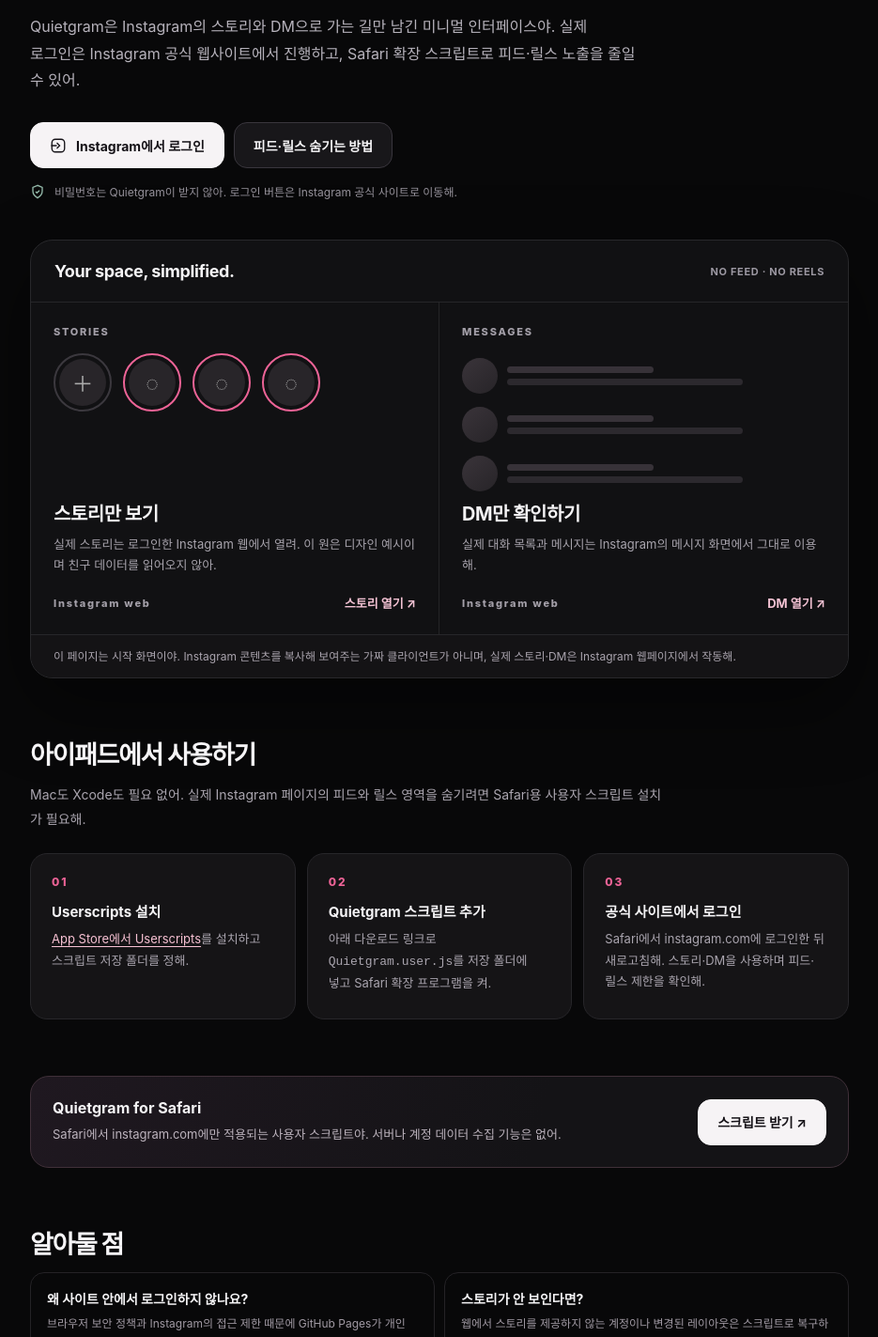
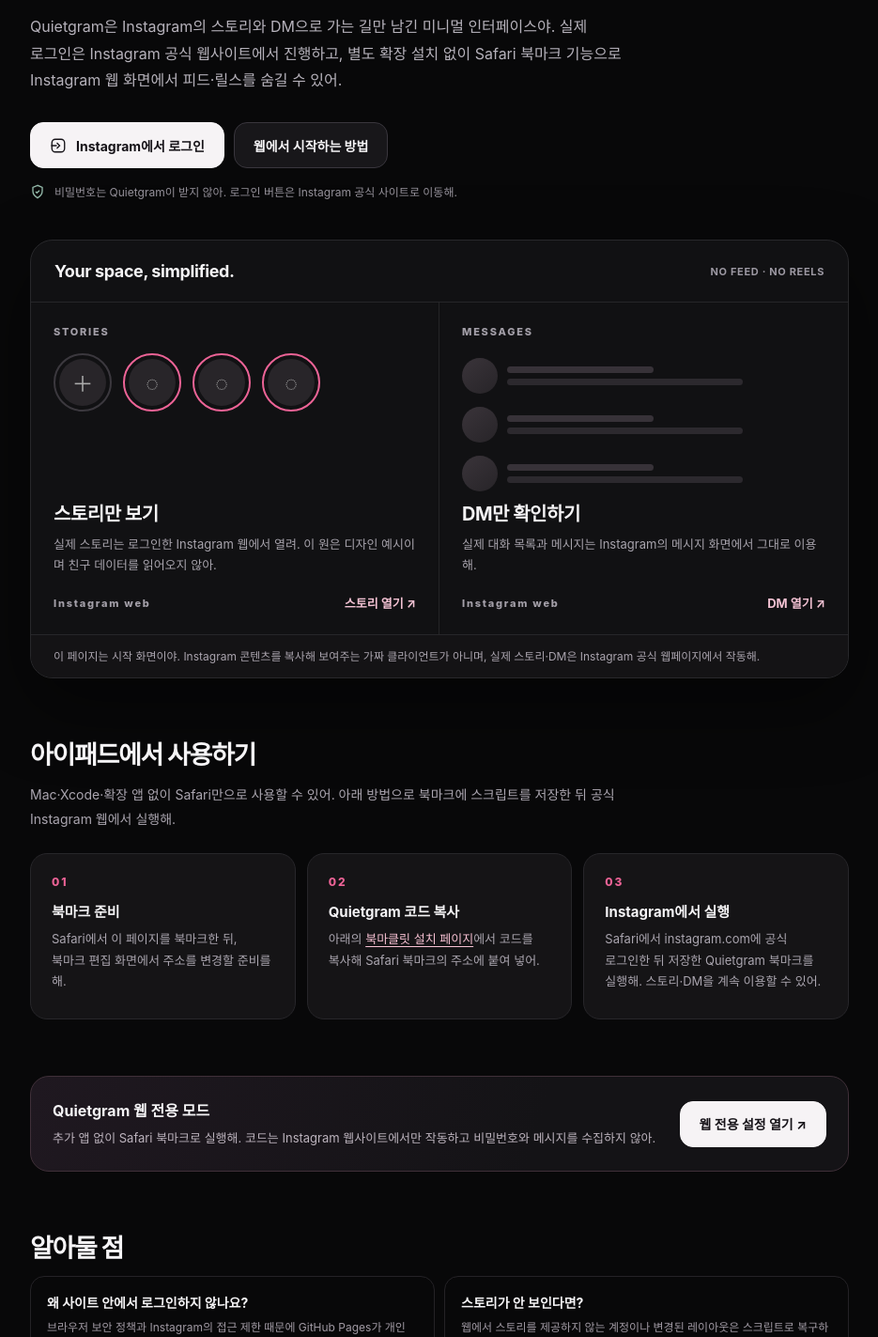
Before and after one commit to kuchipatchi09/instagram, a website: page index.html in a window 1280 px wide. Shown: the part 340-1763 px from the top of the page at 94% size, without its empty margins (172-1107 px from the left). Drawn offline with Linux system fonts and the light colour scheme.

Commit message:
Replace extension instructions with browser-only bookmarklet onboarding

```diff
--- a/index.html
+++ b/index.html
@@ -106,10 +106,10 @@
       <section class="hero">
         <p class="eyebrow">Less scrolling, more connecting</p>
         <h1>대화는 계속.<br><em>무한 스크롤은 그만.</em></h1>
-        <p class="lead">Quietgram은 Instagram의 스토리와 DM으로 가는 길만 남긴 미니멀 인터페이스야. 실제 로그인은 Instagram 공식 웹사이트에서 진행하고, Safari 확장 스크립트로 피드·릴스 노출을 줄일 수 있어.</p>
+        <p class="lead">Quietgram은 Instagram의 스토리와 DM으로 가는 길만 남긴 미니멀 인터페이스야. 실제 로그인은 Instagram 공식 웹사이트에서 진행하고, 별도 확장 설치 없이 Safari 북마크 기능으로 Instagram 웹 화면에서 피드·릴스를 숨길 수 있어.</p>
         <div class="actions">
           <a class="button primary" id="loginBtn" href="https://www.instagram.com/accounts/login/" rel="noreferrer"><svg viewBox="0 0 24 24" fill="none" stroke="currentColor" stroke-width="1.8" aria-hidden="true"><rect x="3" y="3" width="18" height="18" rx="5"/><path d="M10 8l4 4-4 4m-8-4h8"/></svg>Instagram에서 로그인</a>
-          <a class="button soft" href="#install">피드·릴스 숨기는 방법</a>
+          <a class="button soft" href="#install">웹에서 시작하는 방법</a>
         </div>
         <p class="security"><svg viewBox="0 0 24 24" fill="none" stroke="currentColor" stroke-width="2" aria-hidden="true"><path d="M12 2 4.5 5v6c0 5 3.4 8.6 7.5 11 4.1-2.4 7.5-6 7.5-11V5L12 2Z"/><path d="m9 12 2 2 4-4"/></svg>비밀번호는 Quietgram이 받지 않아. 로그인 버튼은 Instagram 공식 사이트로 이동해.</p>
       </section>
@@ -125,19 +125,19 @@
             <div><h2>DM만 확인하기</h2><p>실제 대화 목록과 메시지는 Instagram의 메시지 화면에서 그대로 이용해.</p><div class="feature-bottom"><span class="feature-label">Instagram web</span><a class="text-link" href="https://www.instagram.com/direct/inbox/" rel="noreferrer">DM 열기 ↗</a></div></div>
           </article>
         </div>
-        <div class="workspace-note">이 페이지는 시작 화면이야. Instagram 콘텐츠를 복사해 보여주는 가짜 클라이언트가 아니며, 실제 스토리·DM은 Instagram 웹페이지에서 작동해.</div>
+        <div class="workspace-note">이 페이지는 시작 화면이야. Instagram 콘텐츠를 복사해 보여주는 가짜 클라이언트가 아니며, 실제 스토리·DM은 Instagram 공식 웹페이지에서 작동해.</div>
       </section>
       <section class="section" id="install">
         <h2>아이패드에서 사용하기</h2>
-        <p class="intro">Mac도 Xcode도 필요 없어. 실제 Instagram 페이지의 피드와 릴스 영역을 숨기려면 Safari용 사용자 스크립트 설치가 필요해.</p>
+        <p class="intro">Mac·Xcode·확장 앱 없이 Safari만으로 사용할 수 있어. 아래 방법으로 북마크에 스크립트를 저장한 뒤 공식 Instagram 웹에서 실행해.</p>
         <div class="steps">
-          <article class="step"><div class="number">01</div><strong>Userscripts 설치</strong><p><a href="https://apps.apple.com/app/userscripts/id1463298887" rel="noreferrer">App Store에서 Userscripts</a>를 설치하고 스크립트 저장 폴더를 정해.</p></article>
-          <article class="step"><div class="number">02</div><strong>Quietgram 스크립트 추가</strong><p>아래 다운로드 링크로 <code>Quietgram.user.js</code>를 저장 폴더에 넣고 Safari 확장 프로그램을 켜.</p></article>
-          <article class="step"><div class="number">03</div><strong>공식 사이트에서 로그인</strong><p>Safari에서 instagram.com에 로그인한 뒤 새로고침해. 스토리·DM을 사용하며 피드·릴스 제한을 확인해.</p></article>
+          <article class="step"><div class="number">01</div><strong>북마크 준비</strong><p>Safari에서 이 페이지를 북마크한 뒤, 북마크 편집 화면에서 주소를 변경할 준비를 해.</p></article>
+          <article class="step"><div class="number">02</div><strong>Quietgram 코드 복사</strong><p>아래의 <a href="./setup.html">북마클릿 설치 페이지</a>에서 코드를 복사해 Safari 북마크의 주소에 붙여 넣어.</p></article>
+          <article class="step"><div class="number">03</div><strong>Instagram에서 실행</strong><p>Safari에서 instagram.com에 공식 로그인한 뒤 저장한 Quietgram 북마크를 실행해. 스토리·DM을 계속 이용할 수 있어.</p></article>
         </div>
       </section>
       <section class="section" aria-labelledby="downloadTitle">
-        <div class="install-card"><div><strong id="downloadTitle">Quietgram for Safari</strong><p>Safari에서 instagram.com에만 적용되는 사용자 스크립트야. 서버나 계정 데이터 수집 기능은 없어.</p></div><a class="button primary" href="https://raw.githubusercontent.com/kuchipatchi09/instagram/main/Quietgram.user.js" target="_blank" rel="noopener noreferrer">스크립트 받기 ↗</a></div>
+        <div class="install-card"><div><strong id="downloadTitle">Quietgram 웹 전용 모드</strong><p>추가 앱 없이 Safari 북마크로 실행해. 코드는 Instagram 웹사이트에서만 작동하고 비밀번호와 메시지를 수집하지 않아.</p></div><a class="button primary" href="./setup.html">웹 전용 설정 열기 ↗</a></div>
       </section>
       <section class="section" aria-labelledby="limitsTitle">
         <h2 id="limitsTitle">알아둘 점</h2>
```
